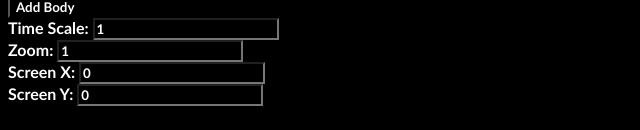
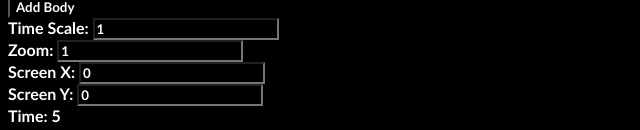
Before and after one commit to Chaotic-Potato/Create-PT, a plain HTML site: page index.html in a window 1280 px wide. Shown: the part 866-996 px from the top of the page, 0-640 px from the left. Drawn offline with Linux system fonts and the light colour scheme.

Commit message:
Added Time Variable

```diff
--- a/Universe.js
+++ b/Universe.js
@@ -2,11 +2,14 @@ var Universe =  {
 	bodyArray: [],
 	tickRate: 100,
 	timeScale: 1,
+	time: 0,
 	addBody: function(name, mass, x, y, velX, velY) {
 		Universe.bodyArray.push(new Universe.body(name, mass, x, y, velX, velY))
 	 },
 	 tick: function () {
 		 Render.clear()
+		 Universe.time += Universe.timeScale / Universe.tickRate
+		 document.getElementById("time").innerHTML = "Time: " + Math.round(Universe.time * 1000000) / 1000000
 		 if (Universe.bodyArray.length > 250) {
 			Universe.bodyArray.splice(0, 1)
 		 }
--- a/index.html
+++ b/index.html
@@ -19,6 +19,7 @@
 		<span>Zoom: </span><input type="number" id="renderScale" value="1" onchange="Universe.buttonSet()"><br>
 		<span>Screen X: </span><input type="number" id="centerX" value="0" onchange="Universe.buttonSet()"><br>
 		<span>Screen Y: </span><input type="number" id="centerY" value="0" onchange="Universe.buttonSet()"><br>
+		<span id="time">Time: 0</span>
 		<script src="Universe.js" ></script>
 		<script src="Render.js" ></script>
 		<script src="body.js" ></script>
```
